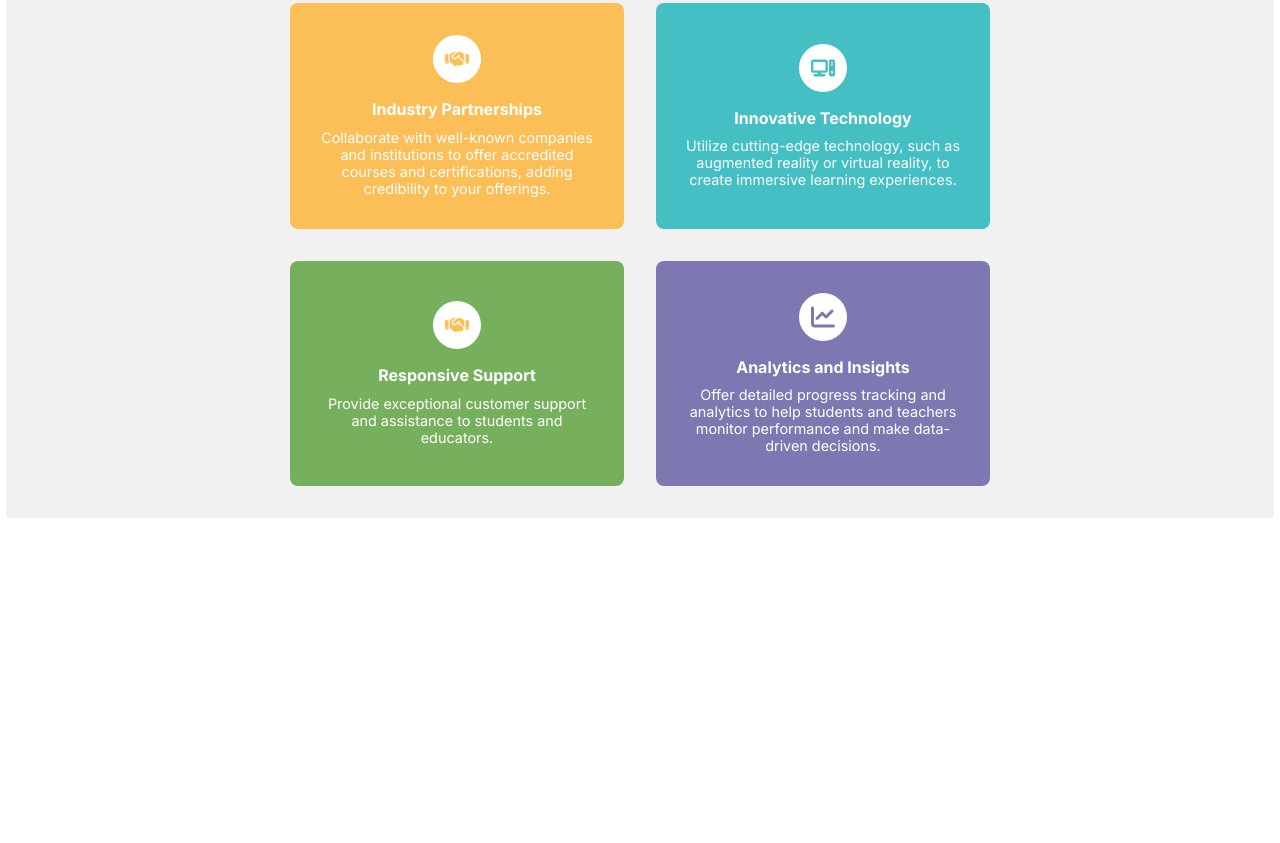
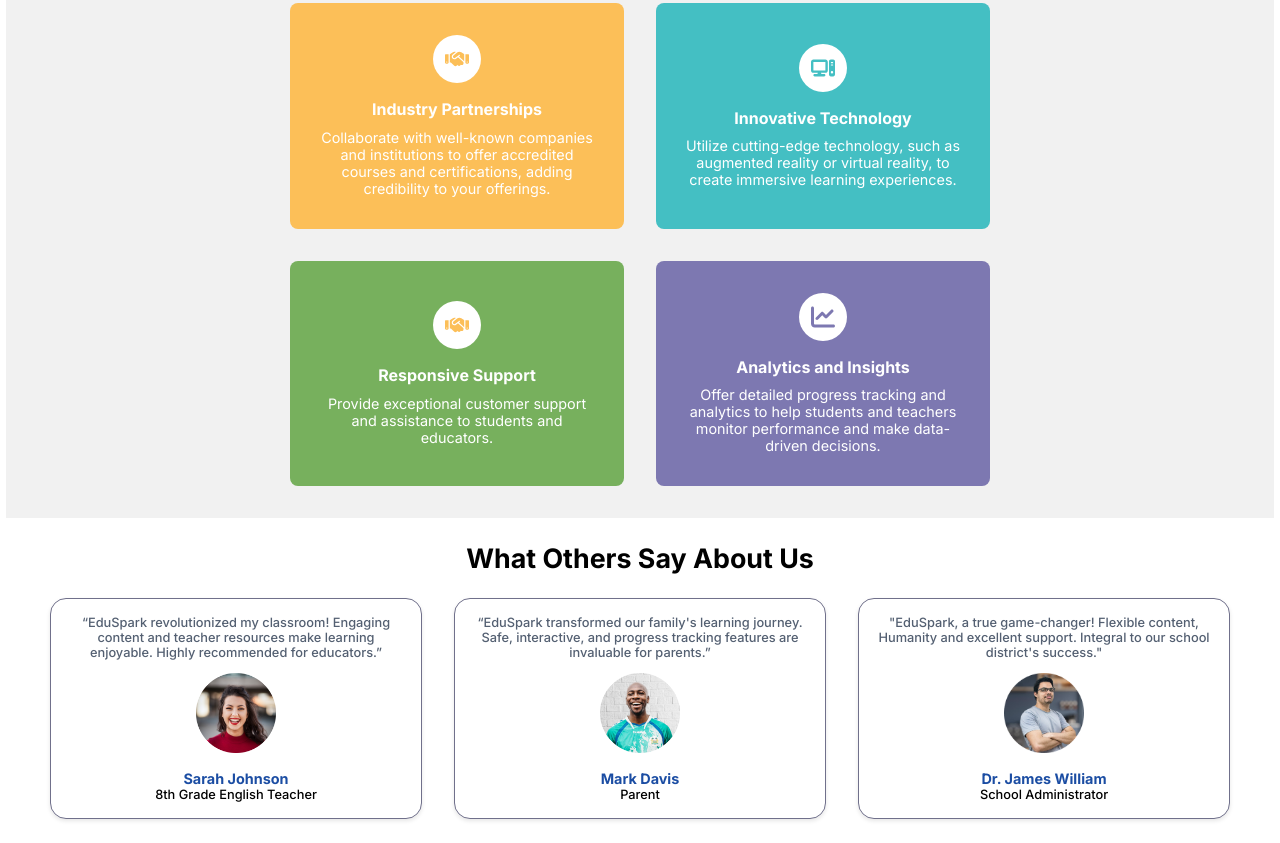
Before and after one commit to siyamcodes/eduspark-web, a plain HTML site: page index.html in a window 1280 px wide. Shown: the part 1170-2013 px from the top of the page. Before the commit the page ends 1688 px from the top, so only its background shows below. Drawn offline with Linux system fonts and the light colour scheme.

Commit message:
done testimonial section

```diff
--- a/index.html
+++ b/index.html
@@ -56,7 +56,7 @@
 
             <div class="content-right">
                 <div class="image-conteiner">
-                    <img src="/Images/usgs-hoS3dzgpHzw-unsplash.jpg" class="content-image"/>
+                    <img src="/Images/pexels-cottonbro-6344238.jpg" class="content-image"/>
                 </div>
             </div>
              <!-- right box ends -->
@@ -187,5 +187,66 @@
          </div>
      </div>
      <!-- Feature conteiner ends here -->
+
+     <!-- testimonial Section starts -->
+      <div class="testimonial-conteiner">
+        <div class="testimonial-content">
+           <h2 class="testimonial-title">What Others Say About Us</h2>
+           <div class="testimonial-grid">
+            <!-- card 1 -->
+            <div class="testimonial-card">
+                <div class="testimonial-text">
+                    “EduSpark revolutionized my classroom! Engaging content and teacher resources make learning enjoyable. Highly recommended for educators.”
+                </div>
+                <div class="testimonial-avatar-conteiner">
+                    <img src="/Images/avatar1.png" class="testimonial-avatar"/>
+                </div>
+                <div class="testimonial-info">
+                    <h3 class="testtimonial-name">
+                       Sarah Johnson
+                    </h3>
+                    <p class="testimonial-description">
+                       8th Grade English Teacher
+                    </p>
+                </div>
+            </div>
+            <!-- card 2 -->
+             <div class="testimonial-card">
+                <div class="testimonial-text">
+                    “EduSpark transformed our family's learning journey. Safe, interactive, and progress tracking features are invaluable for parents.”
+                </div>
+                <div class="testimonial-avatar-conteiner">
+                    <img src="/Images/avatar2.png" class="testimonial-avatar"/>
+                </div>
+                <div class="testimonial-info">
+                    <h3 class="testtimonial-name">
+                       Mark Davis
+                    </h3>
+                    <p class="testimonial-description">
+                       Parent
+                    </p>
+                </div>
+            </div>
+            <!-- card 3 -->
+             <div class="testimonial-card">
+                <div class="testimonial-text">
+                    "EduSpark, a true game-changer! Flexible content, Humanity and excellent support. Integral to our school district's success."
+                </div>
+                <div class="testimonial-avatar-conteiner">
+                    <img src="/Images/avatar3.png" class="testimonial-avatar"/>
+                </div>
+                <div class="testimonial-info">
+                    <h3 class="testtimonial-name">
+                      Dr. James William
+                    </h3>
+                    <p class="testimonial-description">
+                       School Administrator
+                    </p>
+                </div>
+            </div>
+           </div>
+        </div>
+      </div>
+      <!-- testimonial Section Ends -->
 </body>
 </html>
--- a/style.css
+++ b/style.css
@@ -217,6 +217,7 @@ body{
 .content-image{
     height:100%;
     width:100%;
+    object-fit:cover;
 }
 @media screen and (min-width:768px) {
     .main-section{
@@ -337,6 +338,7 @@ body{
     gap:1rem;
     border:none;
     border-radius:0.5rem;
+    transition: transform 0.2s ease-out;
 }
 .icon-conteiner{
     background-color: var(--background-color);
@@ -346,6 +348,7 @@ body{
     display:flex;
     justify-content:center;
     align-items:center;
+    transition: transform 0.4s ease;
 }
 .feature-svg{
     height:1.5rem;
@@ -393,3 +396,67 @@ body{
     }
 
 }
+.feature-card:hover .icon-conteiner{
+    transform:scale(1.05);
+}
+.feature-card:hover{
+    transform:scale(1.02);
+    cursor:pointer;
+}
+.testimonial-conteiner{
+    background-color: var(--background-color);
+    padding:1.5rem 2rem;
+    margin:0 auto;
+    max-width:1180px;
+}
+.testimonial-content{
+    display:flex;
+    flex-direction:column;
+    gap:1.5rem;
+}
+.testimonial-title{
+    font-size:1.676rem;
+    font-weight:bold;
+}
+.testimonial-grid{
+    display:grid;
+    grid-template-columns:repeat(auto-fill, minmax(320px,1fr));
+    gap:2rem;
+}
+.testimonial-card{
+    display:flex;
+    flex-direction:column;
+    border:0.2px solid rgb(112, 112, 139);
+    border-radius:1rem;
+    box-shadow:0 2px 4px rgba(0,0,0,0.1);
+    padding:1rem 1.2rem;
+    gap:0.8rem;
+    transition: transform 0.3s ease, box-shadow 0.3s ease;
+    background-color:var(--background-color);
+}
+.testimonial-card:hover{
+    transform:scale(1.01);
+    box-shadow:
+    0 0 10px rgba(173, 216, 230, 0.6),
+    0 0 20px rgba(0, 191, 255, 0.5);
+    border:1px solid #ADD8E6;
+}
+.testimonial-text{
+    text-align:center;
+    font-size:0.8rem;
+    color:var(--gray);
+    font-weight:500;
+
+}
+.testimonial-avatar{
+    height:5rem;
+    width:5rem;
+}
+.testtimonial-name{
+    font-size:0.9rem;
+    color:#1b4da3;
+}
+.testimonial-description{
+    font-size:0.8rem;
+    font-weight:500;
+}
```
Also changed, not shown: Images/avatar1.png (added), Images/avatar2.png (added), Images/avatar3.png (added), 1 other file.
